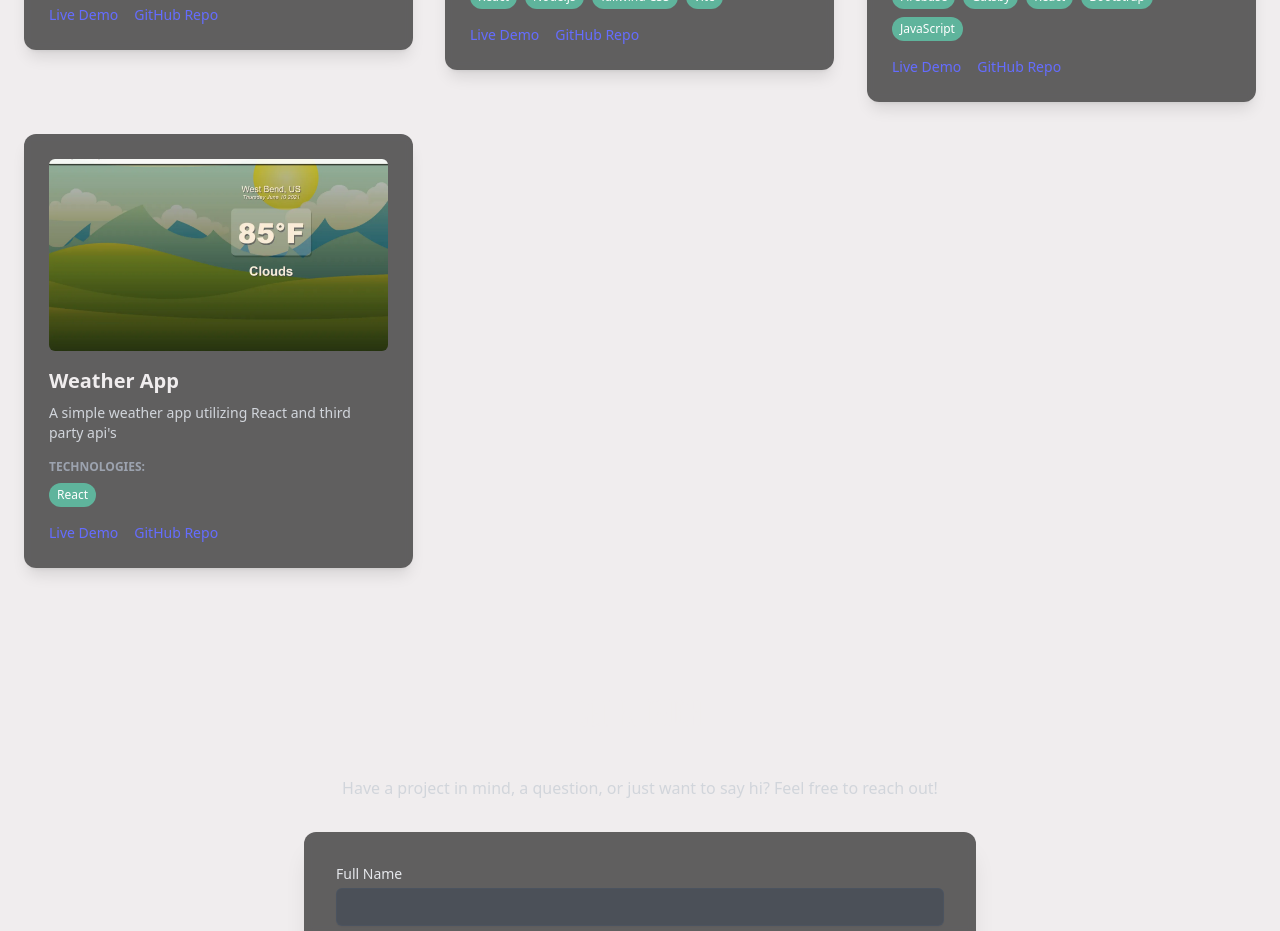
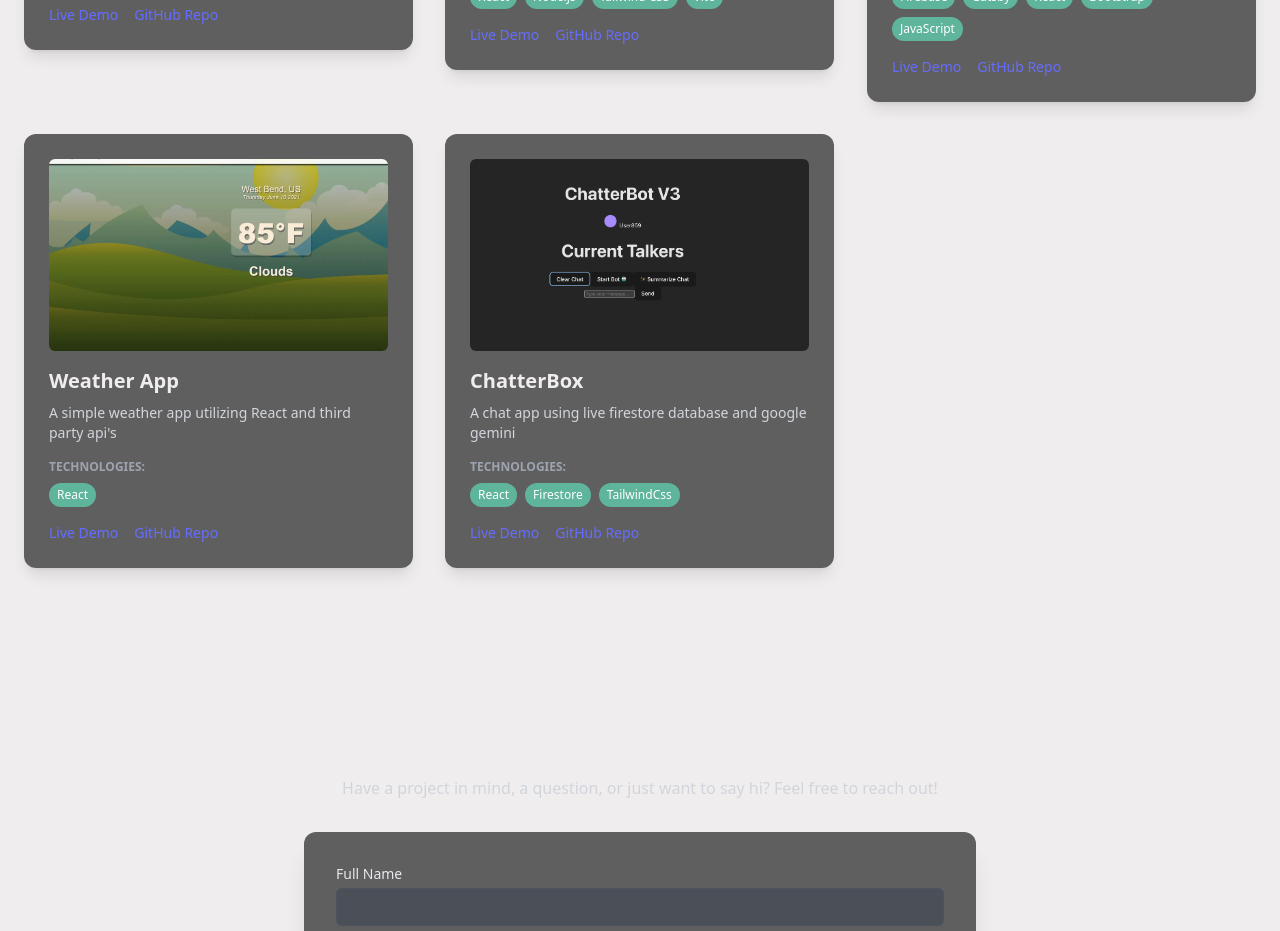
Before and after one commit to ZachAH/Portfolio_2025, a React (Vite) app: page / in a window 1280 px wide. Shown: the part 1400-2331 px from the top of the page. Built offline with nearby package versions, Linux system fonts and the light colour scheme.

Commit message:
added new project

```diff
--- a/src/components/Projects.jsx
+++ b/src/components/Projects.jsx
@@ -39,6 +39,15 @@ const projectsData = [
     liveLink: "https://zachsreactfulweather.netlify.app/",
     repoLink: "https://github.com/ZachAH/Reactful-Weather",
   },
+  {
+    id: 5,
+    title: "ChatterBox",
+    imageUrl: "/chat.png",
+    description: "A chat app using live firestore database and google gemini",
+    technologies: ["React","Firestore","TailwindCss"],
+    liveLink: "https://chatterbots33.netlify.app/",
+    repoLink: "https://github.com/ZachAH/Chatster",
+  },
   // need to add more projects
 ];
 
```
Also changed, not shown: public/chat.png (added).
